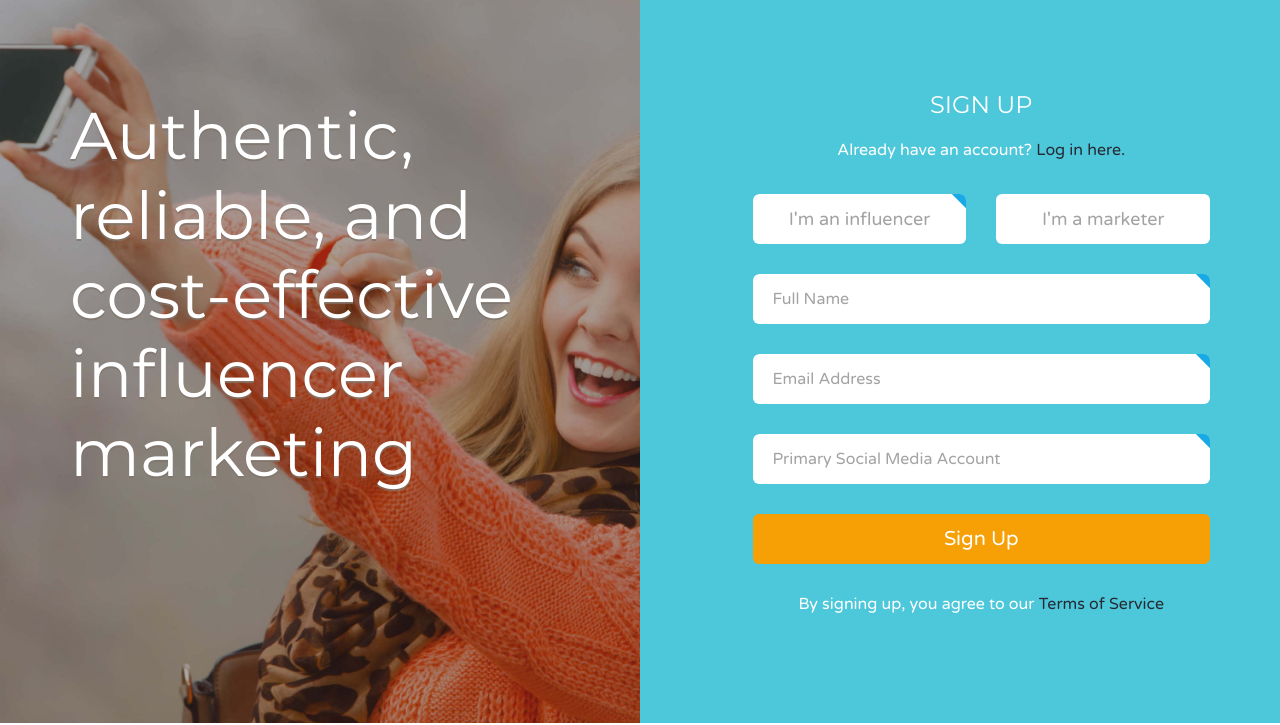
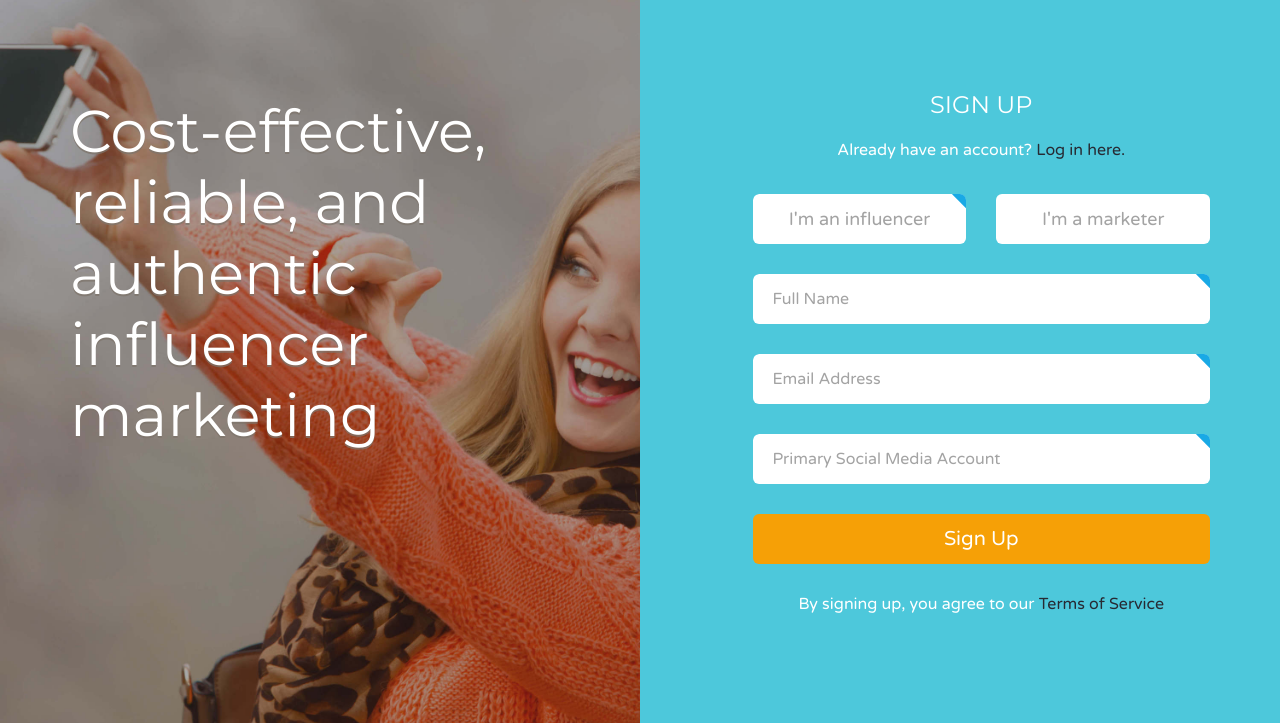
Before and after one commit to AndrewSB/brandplug-website, a plain HTML site: page index.html in a window 1280 px wide. Shown: the part 77-802 px from the top of the page. Drawn offline with nearby package versions, Linux system fonts and the light colour scheme; a script that the page names is missing; a web font is replaced by a local one.

Commit message:
change hero copy

```diff
--- a/index.html
+++ b/index.html
@@ -132,7 +132,7 @@
 
 										<p class="lead zero-bottom text-shadow-xsmall" data-sr="enter top over 1s and move 50px wait 0.4s"><img src="images/logo.png" width="200"></p>
 
-										<h2 class="text-shadow-medium" data-sr="enter top over 1s and move 50px wait 0.3s" style="font-size: 66px; margin-top: 18%">Authentic, reliable, and cost-effective influencer marketing<br></h2>
+										<h2 class="text-shadow-medium" data-sr="enter top over 1s and move 50px wait 0.3s" style="font-size: 59px; margin-top: 18%">Cost-effective, reliable, and authentic influencer marketing<br></h2>
 										<div class="row">
 											<div class="col-lg-10">
 
```
